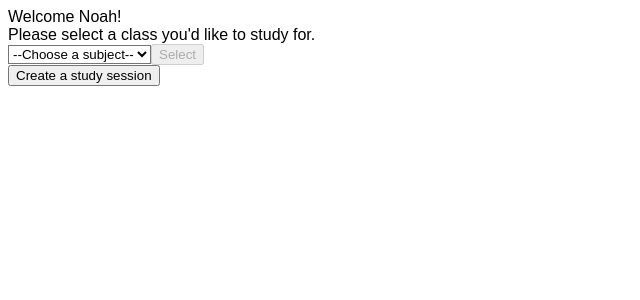
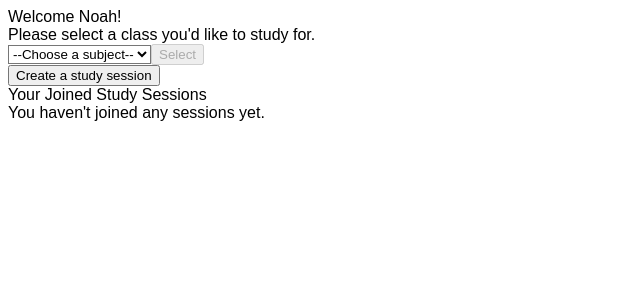
Before and after one commit to Lernej/studyfinder-finalbuild, a React (Vite) app: page / in a window 1280 px wide. Shown: the top 300 px of the page, without its empty margins (0-640 px from the left). Built offline with nearby package versions, Linux system fonts and the light colour scheme.

Commit message:
Added the ability to join study sessions

```diff
--- a/src/App.tsx
+++ b/src/App.tsx
@@ -4,6 +4,7 @@ import { useState } from "react";
 import StudySessions from "./components/StudySessions";
 import type { StudySession } from "./interfaces";
 import StudySessionMaker from "./components/StudySessionMaker";
+import JoinedStudySessions from "./components/JoinedStudySessions";
 
 const subjects = [
   "Honors Symposium",
@@ -142,6 +143,9 @@ function App() {
   const [studySessionList, setStudySessionList] = useState<StudySession[]>(
     sampleStudySessionsList
   );
+  const [joinedStudySessions, setJoinedStudySessions] = useState<
+    StudySession[]
+  >([]);
 
   return (
     <>
@@ -157,12 +161,18 @@ function App() {
         selectedClass={selectedClass}
         showSessions={showSessions}
         studySessionList={studySessionList}
+        setJoinedStudySessions={setJoinedStudySessions}
       />
 
       <StudySessionMaker
         studySessionList={studySessionList}
         setStudySessionList={setStudySessionList}
       />
+
+      <JoinedStudySessions
+        joinedStudySessions={joinedStudySessions}
+        setJoinedStudySessions={setJoinedStudySessions}
+      />
     </>
   );
 }
--- /dev/null
+++ b/src/components/JoinedStudySessions.tsx
@@ -0,0 +1,38 @@
+import type { StudySession } from "../interfaces";
+
+interface Props {
+  joinedStudySessions: StudySession[];
+  setJoinedStudySessions: (joinedStudySessions: StudySession[]) => void;
+}
+
+const JoinedStudySessions = ({
+  joinedStudySessions,
+  setJoinedStudySessions,
+}: Props) => {
+  function handleLeave(sessionId: number) {
+    setJoinedStudySessions(
+      joinedStudySessions.filter((session) => session.id !== sessionId)
+    );
+  }
+
+  return (
+    <div>
+      <div>Your Joined Study Sessions</div>
+      {joinedStudySessions.length === 0 ? (
+        <div>You haven't joined any sessions yet.</div>
+      ) : (
+        <ul>
+          {joinedStudySessions.map((session) => (
+            <li key={session.id}>
+              {session.className}, {session.date}, {session.startTime}-
+              {session.endTime}, Exam date is {session.examDate}
+              <button onClick={() => handleLeave(session.id)}>Leave</button>
+            </li>
+          ))}
+        </ul>
+      )}
+    </div>
+  );
+};
+
+export default JoinedStudySessions;
--- a/src/components/StudySessionMaker.tsx
+++ b/src/components/StudySessionMaker.tsx
@@ -26,7 +26,7 @@ const StudySessionMaker = ({
   const [examDate, setExamDate] = useState("");
 
   function handleFirstClick() {
-    setShowWindow(true);
+    setShowWindow(!showWindow);
   }
 
   // Convert 24h time to 12h format with am/pm
--- a/src/components/StudySessions.tsx
+++ b/src/components/StudySessions.tsx
@@ -4,16 +4,30 @@ interface Props {
   selectedClass: string;
   showSessions: boolean;
   studySessionList: StudySession[];
+  setJoinedStudySessions: (
+    joinedStudySessions:
+      | StudySession[]
+      | ((prev: StudySession[]) => StudySession[])
+  ) => void;
 }
 
 const StudySessions = ({
   selectedClass,
   showSessions,
   studySessionList,
+  setJoinedStudySessions,
 }: Props) => {
   const filteredList = studySessionList.filter(
     (studySession) => studySession.className === selectedClass
   );
+
+  function handleJoin(studySession: StudySession) {
+    setJoinedStudySessions((prev) => {
+      // prevent duplicate joins
+      if (prev.find((s) => s.id === studySession.id)) return prev;
+      return [...prev, studySession];
+    });
+  }
 
   return (
     <div>
@@ -24,12 +38,18 @@ const StudySessions = ({
               <div>No study sessions available for {selectedClass}</div>
             ) : (
               filteredList.map((studySession) => (
-                <div key={studySession.id}>
-                  <div>
+                <div key={studySession.id} style={{ marginBottom: "8px" }}>
+                  <span>
                     {studySession.className}, {studySession.date},{" "}
                     {studySession.startTime}-{studySession.endTime}, Exam date
                     is {studySession.examDate}
-                  </div>
+                  </span>
+                  <button
+                    style={{ marginLeft: "10px" }}
+                    onClick={() => handleJoin(studySession)}
+                  >
+                    Join
+                  </button>
                 </div>
               ))
             )}
```
